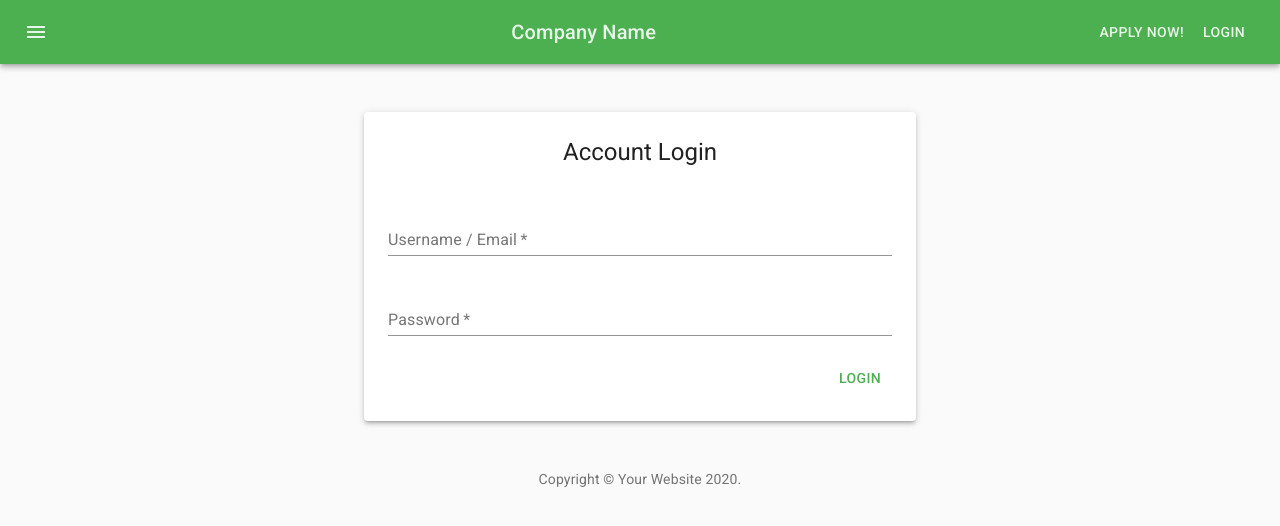
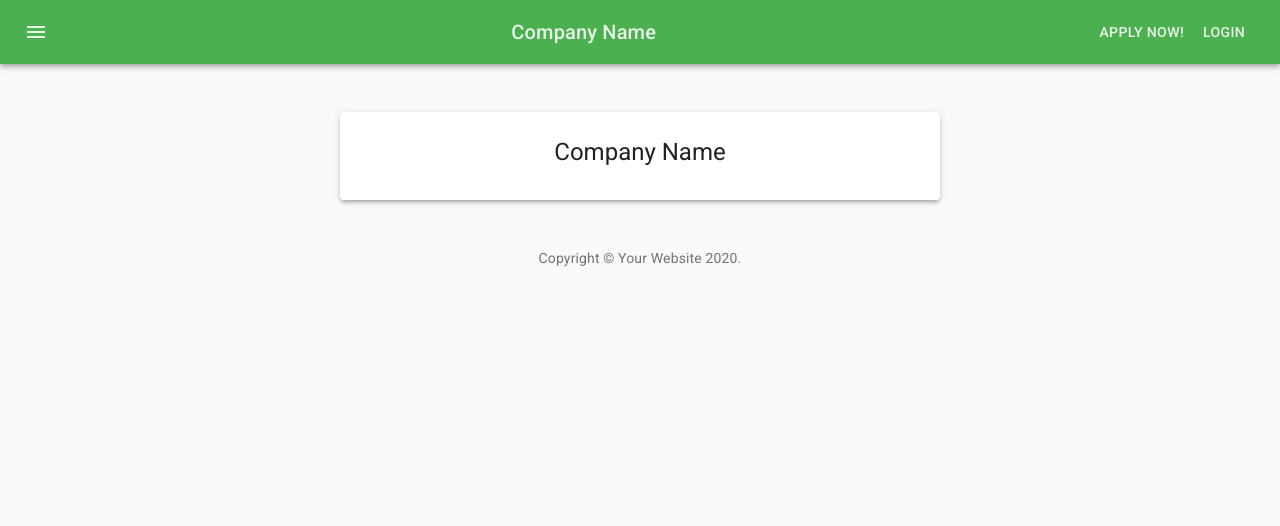
Before and after one commit to Hugens25/PaydayLoanSite, a React (Create React App) app: page / in a window 1280 px wide. Shown: the top 526 px of the page. Built offline with nearby package versions, Linux system fonts and the light colour scheme.

Commit message:
added component routing

```diff
--- a/package.json
+++ b/package.json
@@ -13,6 +13,7 @@
     "date-fns": "^2.13.0",
     "react": "^16.13.1",
     "react-dom": "^16.13.1",
+    "react-router-dom": "^5.2.0",
     "react-scripts": "3.4.1"
   },
   "scripts": {
--- a/src/App.js
+++ b/src/App.js
@@ -1,14 +1,12 @@
 import React from 'react';
 import './App.css';
 import Header from './components/Layout/Header';
-import Body from './components/Layout/Body';
 import Footer from './components/Layout/Footer';
 
 function App() {
   return (
     <div className="App">
       <Header />
-      <Body />
       <Footer />
     </div>
   );
--- /dev/null
+++ b/src/components/LandingPage.js
@@ -0,0 +1,51 @@
+import React from 'react';
+import { makeStyles } from '@material-ui/core/styles';
+import Paper from '@material-ui/core/Paper';
+import CssBaseline from '@material-ui/core/CssBaseline';
+import Typography from '@material-ui/core/Typography';
+
+const useStyles = makeStyles((theme) => ({
+    layout: {
+      width: 'auto',
+      marginLeft: theme.spacing(2),
+      marginRight: theme.spacing(2),
+      [theme.breakpoints.up(600 + theme.spacing(2) * 2)]: {
+        width: 600,
+        marginLeft: 'auto',
+        marginRight: 'auto',
+      },
+    },
+    paper: {
+      marginTop: theme.spacing(3),
+      marginBottom: theme.spacing(3),
+      padding: theme.spacing(2),
+      [theme.breakpoints.up(600 + theme.spacing(3) * 2)]: {
+        marginTop: theme.spacing(6),
+        marginBottom: theme.spacing(6),
+        padding: theme.spacing(3),
+      },
+    },
+    buttons: {
+      display: 'flex',
+      justifyContent: 'flex-end',
+    },
+    button: {
+      marginTop: theme.spacing(3),
+      marginLeft: theme.spacing(1),
+    },
+  }));
+
+export default function LandingPage() {
+
+    const classes = useStyles();
+    return(
+        <React.Fragment>
+            <CssBaseline />
+            <div className={classes.layout}>
+                <Paper className={classes.paper} elevation={3}>
+                    <Typography variant="h5" gutterBottom>Company Name</Typography>
+                </Paper>
+            </div>
+        </React.Fragment>
+    );
+}
--- a/src/components/UserPages/Login.js
+++ b/src/components/UserPages/Login.js
@@ -1,5 +1,6 @@
 import React from 'react';
 import { makeStyles, withStyles } from '@material-ui/core/styles';
+import CssBaseline from '@material-ui/core/CssBaseline';
 import Paper from '@material-ui/core/Paper';
 import Box from '@material-ui/core/Box';
 import Grid from '@material-ui/core/Grid';
@@ -50,7 +51,8 @@ export default function Login() {
     const classes = useStyles();
     return(
       <React.Fragment>
-            <div>
+        <CssBaseline />
+        <div className={classes.layout}>
           <Paper className={classes.paper} elevation={3}>
               <Typography variant="h5" gutterBottom>Account Login</Typography>
               <Box mt={5}>
@@ -69,6 +71,5 @@ export default function Login() {
           </Paper>
         </div>
       </React.Fragment>
-
     );
 }
--- a/src/components/layout/Body.js
+++ /dev/null
@@ -1,19 +0,0 @@
-import React from 'react';
-import CssBaseline from '@material-ui/core/CssBaseline';
-import Container from '@material-ui/core/Container';
-import Apply from '../ApplicationProcess/Apply';
-import Login from '../UserPages/Login';
-
-export default function Body() {
-  return (
-    <div>
-      <React.Fragment>
-        <CssBaseline />
-        <Container maxWidth="sm">
-          {/* <Apply /> */}
-          <Login />
-        </Container>
-      </React.Fragment>
-    </div>
-  );
-}
--- a/src/components/layout/Header.js
+++ b/src/components/layout/Header.js
@@ -1,4 +1,5 @@
 import React from 'react';
+import { BrowserRouter as Router, Switch, Route, Link, useRouteMatch, useParams } from "react-router-dom";
 import { makeStyles, createMuiTheme, withStyles } from '@material-ui/core/styles';
 import { ThemeProvider } from '@material-ui/styles';
 import AppBar from '@material-ui/core/AppBar';
@@ -8,6 +9,9 @@ import Button from '@material-ui/core/Button';
 import IconButton from '@material-ui/core/IconButton';
 import MenuIcon from '@material-ui/icons/Menu';
 import green from '@material-ui/core/colors/green';
+import Login from '../UserPages/Login';
+import Apply from '../ApplicationProcess/Apply';
+import LandingPage from '../LandingPage';
 
 
 const useStyles = makeStyles((theme) => ({
@@ -47,6 +51,7 @@ export default function Navbar() {
   const classes = useStyles();
 
   return (
+    <Router>
       <div className={classes.root}>
         <ThemeProvider theme={NavbarTheme}>
           <AppBar position="static" color="primary">
@@ -55,13 +60,17 @@ export default function Navbar() {
                 <MenuIcon />
               </StyledIconButton>
               <Typography variant="h6" className={classes.title} >
-              Company Name
+                <Link style={{ textDecoration: 'none', color: '#e8f5e9' }} to="/">Company Name</Link>
               </Typography>
-            <StyledButton >Apply Now!</StyledButton>
-            <StyledButton >Login</StyledButton>
+              <StyledButton ><Link style={{ textDecoration: 'none', color: '#e8f5e9' }} to="/apply">Apply Now!</Link></StyledButton>
+              <StyledButton ><Link style={{ textDecoration: 'none', color: '#e8f5e9' }} to="/login">Login</Link></StyledButton>
             </Toolbar>
           </AppBar>
         </ThemeProvider>
+        <Route exact path="/" component={LandingPage} />
+        <Route path="/apply" component={Apply}/>
+        <Route path="/login" component={Login}/>
       </div>
+    </Router>
   );
 }
```
Also changed, not shown: 1 other file (tests, documents, lock files or other folders). Lines whose indentation alone changed are shown as unchanged.
